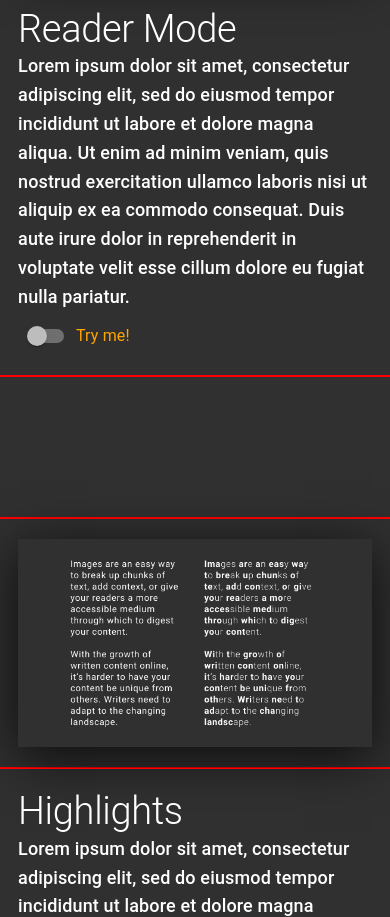
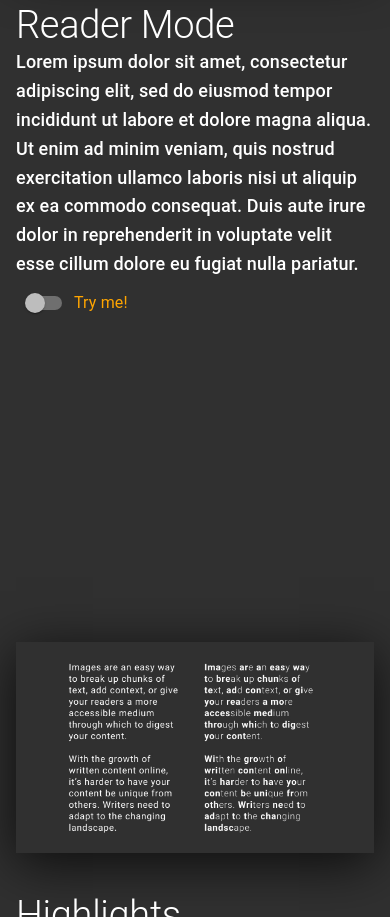
Before and after one commit to ekkuleivonen/power-reader-showcase, a Gatsby site: page / in a window 390 px wide. Shown: the part 1083-2000 px from the top of the page. Built offline with nearby package versions, Linux system fonts and the light colour scheme; Gatsby itself is replaced by a stand-in of ours.

Commit message:
mobile responsive

```diff
--- a/src/components/HighlightsSection.jsx
+++ b/src/components/HighlightsSection.jsx
@@ -6,6 +6,7 @@
 const useStyles = makeStyles(() => ({
   section: {
     width: "100%",
+    overflowX: "hidden",
   },
   tryme: {
     color: "orange",
@@ -26,7 +27,7 @@
   }, [highlightsDemo]);
 
   return (
-    <Box className={styles.section} component="section" id="highlights" my={20}>
+    <Box className={styles.section} component="section" id="highlights" py={20}>
       <Container maxWidth="lg">
         <Grid
           className={styles.content}
--- a/src/components/ReaderModeSection.jsx
+++ b/src/components/ReaderModeSection.jsx
@@ -6,6 +6,7 @@
 const useStyles = makeStyles(() => ({
   section: {
     width: "100%",
+    overflowX: "hidden",
   },
   tryme: {
     color: "orange",
@@ -30,7 +31,7 @@
       className={styles.section}
       component="section"
       id="reader-mode"
-      my={20}
+      py={20}
     >
       <Container maxWidth="lg">
         <Grid
--- a/src/components/WhatsNewSection.jsx
+++ b/src/components/WhatsNewSection.jsx
@@ -6,13 +6,14 @@
 const useStyles = makeStyles(() => ({
   section: {
     width: "100%",
+    overflowX: "hidden",
   },
 }));
 
 export default function WhatsNewSection() {
   const styles = useStyles();
   return (
-    <Box className={styles.section} component="section" my={20} id="whats-new">
+    <Box className={styles.section} component="section" py={20} id="whats-new">
       <Container maxWidth="lg">
         <Grid
           className={styles.content}
--- a/src/pages/index.jsx
+++ b/src/pages/index.jsx
@@ -9,8 +9,6 @@
 import HighlightsDemo from "../components/HighlightsDemo";
 import ReaderModeDemo from "../components/ReaderModeDemo";
 import findTextContent from "../utils/readerModePoppin";
-
-import findOverflows from "../utils/overflows";
 
 let darkTheme = createTheme({
   palette: {
@@ -32,7 +30,6 @@
   useEffect(() => {
     const foundTextContent = findTextContent();
     setTextContent(foundTextContent);
-    findOverflows();
   }, []);
 
   const toggleHighlightsDemo = () => {
--- a/src/utils/overflows.js
+++ /dev/null
@@ -1,16 +0,0 @@
-const findOverflows = () => {
-  const documentWidth = document.documentElement.offsetWidth;
-
-  document.querySelectorAll("*").forEach((element) => {
-    const box = element.getBoundingClientRect();
-
-    if (box.left < 0 || box.right > documentWidth) {
-      console.log(element);
-      element.style.border = "1px solid red";
-    }
-  });
-};
-
-export default findOverflows;
-
-// Execute findOverflows to find overflows on the page.
```
